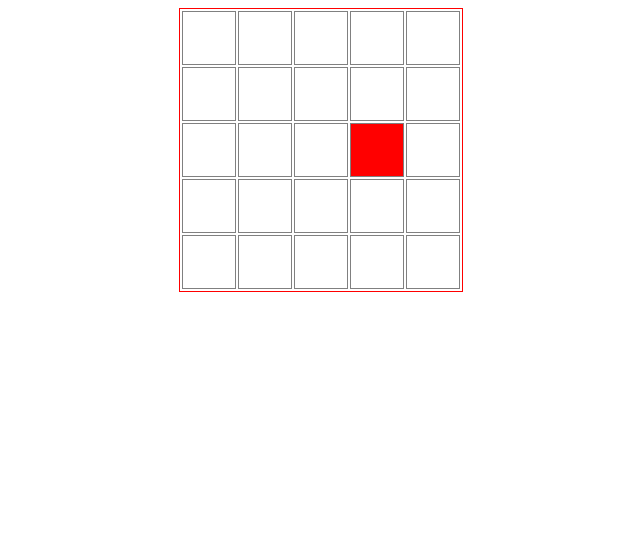
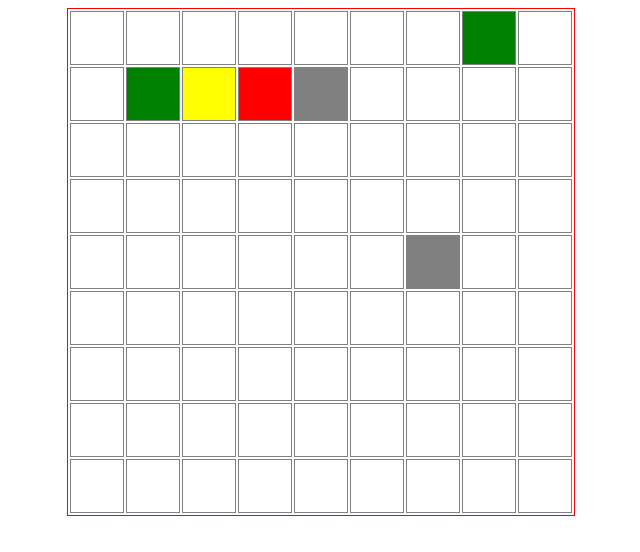
Before and after one commit to JoeCase/adventure_js, a plain HTML site: page index.html in a window 1280 px wide. Shown: the whole page, without its empty margins (319-959 px from the left). Drawn offline with nearby package versions, Linux system fonts and the light colour scheme.

Commit message:
Object placement working

```diff
--- a/css/application.css
+++ b/css/application.css
@@ -23,3 +23,15 @@ td {
 .player {
   background-color: red;
 }
+
+.bomb {
+  background-color: gray;
+}
+
+.health {
+  background-color: green;
+}
+
+.treasure {
+  background-color: yellow;
+}
--- a/js/application.js
+++ b/js/application.js
@@ -1,6 +1,6 @@
 $(document).ready(function() {
 
-  var worldArgs = {size:  4,
+  var worldArgs = {size:  8,
                    bombs: 2,
                    health: 2
                   };
@@ -14,6 +14,7 @@ $(document).ready(function() {
   world.startGen();
 
 
+
   var gameArgs = { health:  50,
                    position: world.playerStart,
                    gridSize: world.gridSize
@@ -21,8 +22,9 @@ $(document).ready(function() {
 
   var game = new Game(gameArgs);
 
-  // Create the board
+ // Create the board
  boardCreate(game, world);
+ place_items(world);
 
   //
 
--- a/js/game.js
+++ b/js/game.js
@@ -143,5 +143,28 @@ function print_position(position) {
       }
     }
     body.appendChild(tbl);
-  $('#2-3').addClass('player');
   };
+
+  function make_id(coord) {
+    return "#" + coord[0] + "-" + coord[1];
+   };
+
+
+   function place_items(world) {
+
+    world.bombCoord.forEach(function(coord){
+      $(make_id(coord)).addClass('bomb');
+    });
+
+    world.healthCoord.forEach(function(coord){
+      $(make_id(coord)).addClass('health');
+    });
+
+    world.treasure.forEach(function(coord){
+      $(make_id(coord)).addClass('treasure');
+    });
+
+    world.playerStart.forEach(function(coord){
+      $(make_id(coord)).addClass('player');
+    });
+   };
```
